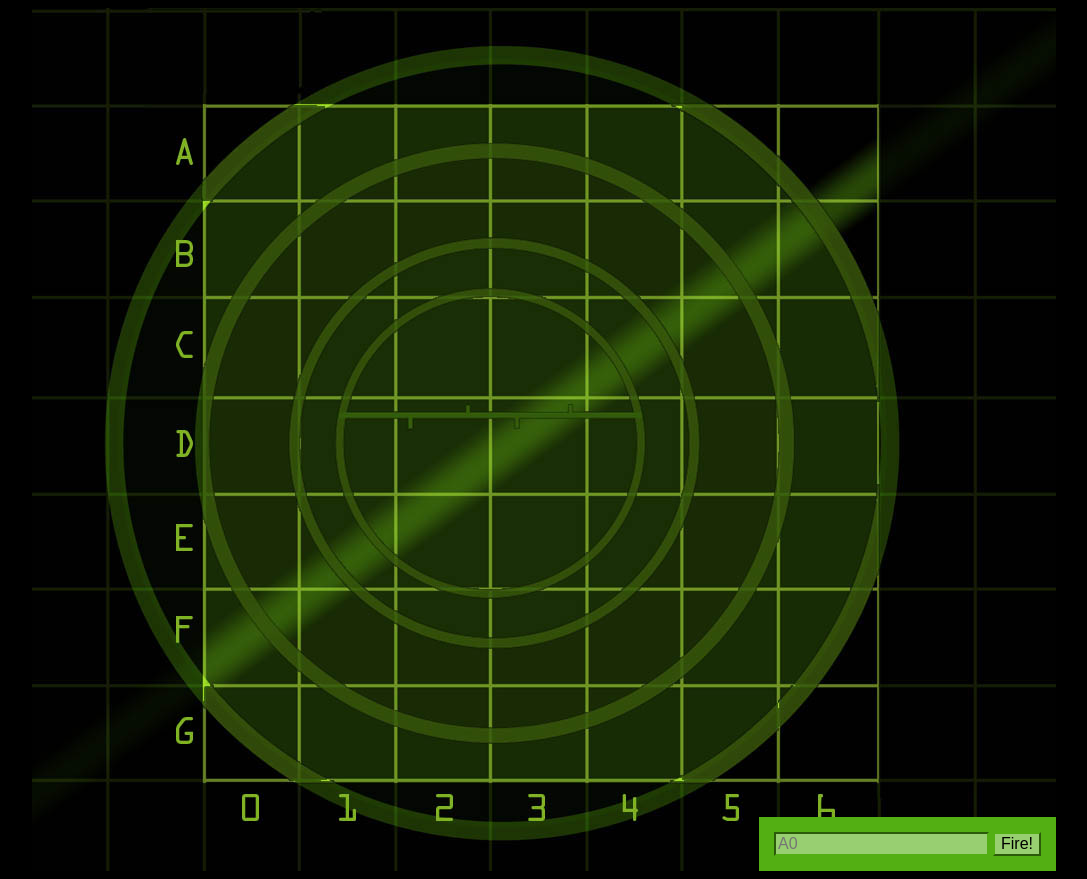
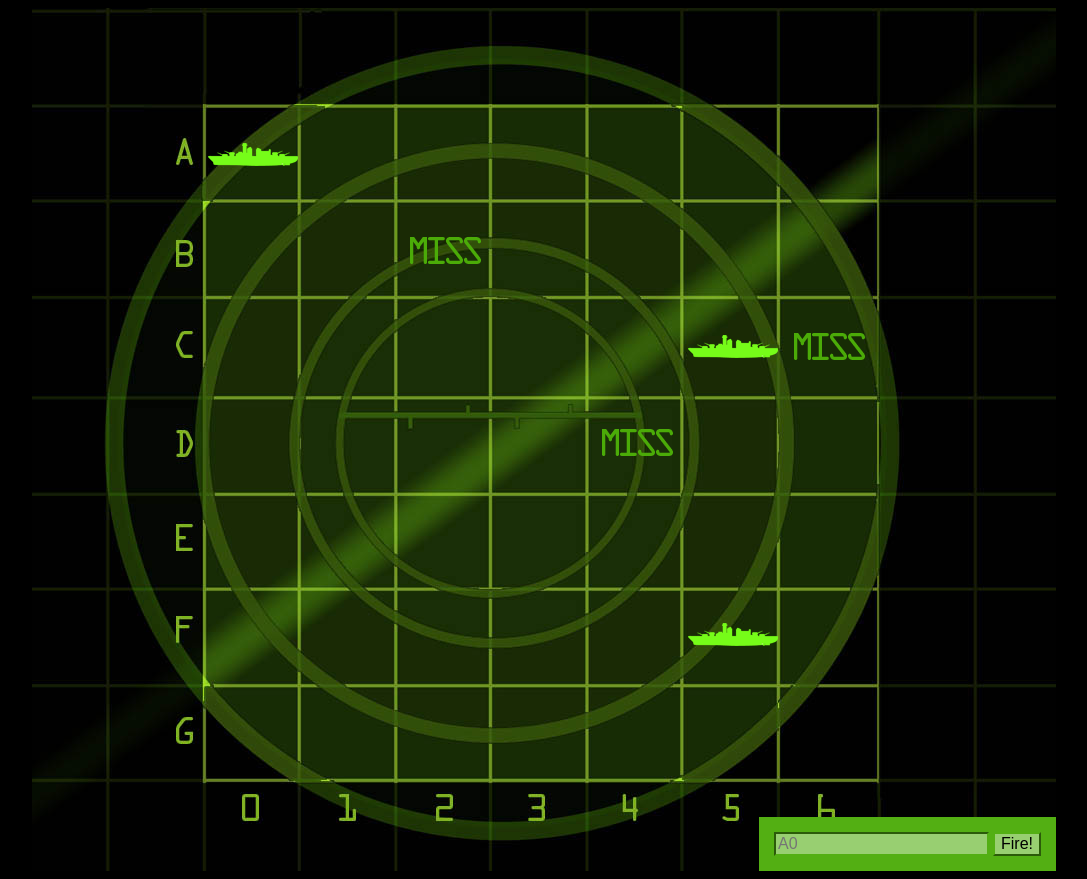
Before and after one commit to lastnamearya/JavaScript-Battleship-Game, a plain HTML site: page battleship.html in a window 1280 px wide. Shown: the whole page, without its empty margins (96-1183 px from the left). Drawn offline with Linux system fonts and the light colour scheme.

Commit message:
manual UI Testing

```diff
--- a/battleship.html
+++ b/battleship.html
@@ -75,7 +75,7 @@
   <table>
 
     <tr>
-      <td id="00"></td>
+      <td id="00" class="hit"></td>
       <td id="01"></td>
       <td id="02"></td>
       <td id="03"></td>
@@ -87,7 +87,7 @@
     <tr>
       <td id="10"></td>
       <td id="11"></td>
-      <td id="12"></td>
+      <td id="12" class="miss"></td>
       <td id="13"></td>
       <td id="14"></td>
       <td id="15"></td>
@@ -100,8 +100,8 @@
       <td id="22"></td>
       <td id="23"></td>
       <td id="24"></td>
-      <td id="25"></td>
-      <td id="26"></td>
+      <td id="25" class="hit"></td>
+      <td id="26" class="miss"></td>
     </tr>
 
     <tr>
@@ -109,7 +109,7 @@
       <td id="31"></td>
       <td id="32"></td>
       <td id="33"></td>
-      <td id="34"></td>
+      <td id="34" class="miss"></td>
       <td id="35"></td>
       <td id="36"></td>
     </tr>
@@ -130,7 +130,7 @@
       <td id="52"></td>
       <td id="53"></td>
       <td id="54"></td>
-      <td id="55"></td>
+      <td id="55" class="hit"></td>
       <td id="56"></td>
     </tr>
 
```
